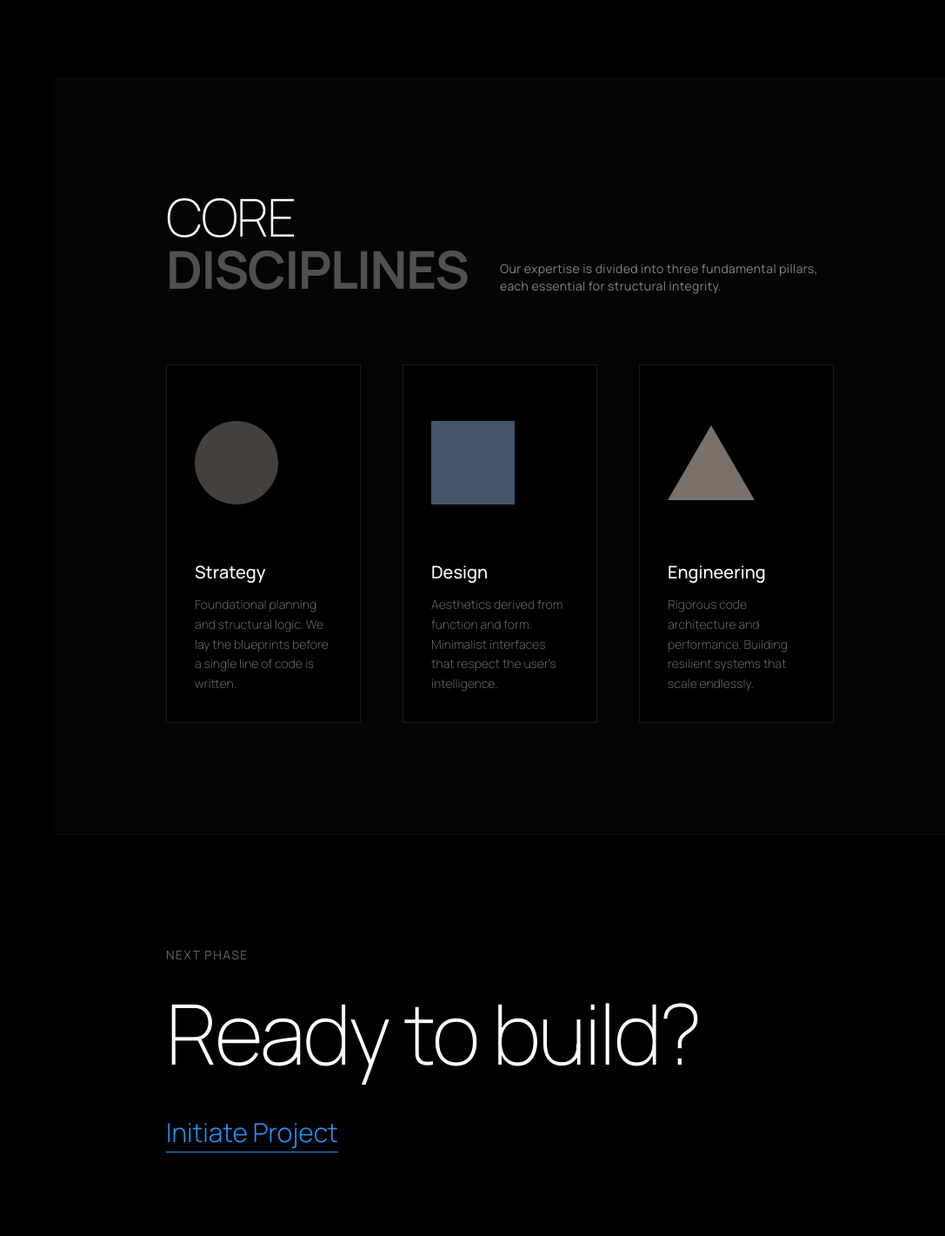
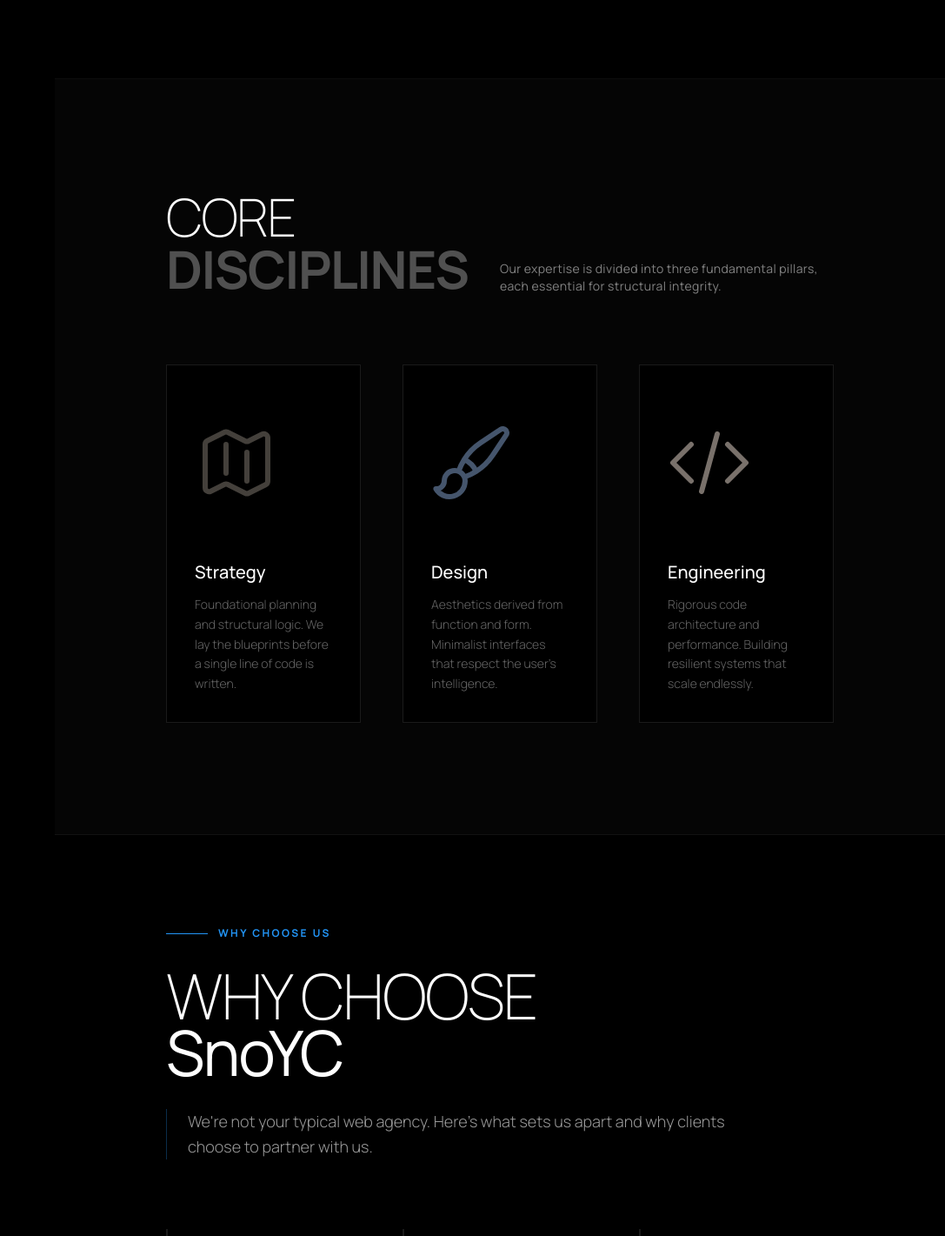
Before and after one commit to SnoYC-tech/Portfolio, a React (Vite) app: page / in a window 1280 px wide. Shown: the part 1330-2751 px from the top of the page at 87% size, without its empty margins (193-1280 px from the left). Built offline with nearby package versions, Linux system fonts and the light colour scheme.

Commit message:
feat: Add About and Why Choose components, enhance routing and update Hero section content

```diff
--- a/src/App.jsx
+++ b/src/App.jsx
@@ -25,7 +25,7 @@
         <main className="flex-1 pt-[65px] md:pt-0 md:ml-64 relative z-10 w-full overflow-hidden">
           <Routes>
             <Route path="/" element={<Home />} />
-            {/* <Route path="/about" element={<AboutPage />} /> */}
+            <Route path="/about" element={<AboutPage />} />
             <Route path="/services" element={<ServicesPage />} />
             <Route path="/contact" element={<ContactPage />} />
           </Routes>
--- a/src/components/Contact.jsx
+++ b/src/components/Contact.jsx
@@ -52,7 +52,7 @@
       </motion.section>
 
       {/* Contact Form & Info Section */}
-      <section className="py-16 md:py-20 lg:py-24 px-6 md:px-20 lg:px-32 border-b border-white/5">
+      <section id='#form' className="py-16 md:py-20 lg:py-24 px-6 md:px-20 lg:px-32 border-b border-white/5">
         <div className="max-w-7xl mx-auto grid grid-cols-1 lg:grid-cols-12 gap-12 md:gap-14 lg:gap-16">
           {/* Contact Information */}
           <motion.div
--- a/src/components/Expertise.jsx
+++ b/src/components/Expertise.jsx
@@ -58,8 +58,10 @@
             variants={cardVariants}
           >
             <div className="h-32 md:h-40 mb-6 md:mb-8 flex items-center justify-start">
-              {/* Abstract Shape: Circle */}
-              <div className="w-20 h-20 md:w-24 md:h-24 rounded-full bg-stone-700 lg:group-hover:bg-[#2295f7] transition-colors duration-700"></div>
+              {/* Strategy Icon: Compass */}
+              <svg className="w-20 h-20 md:w-24 md:h-24 stroke-stone-700 lg:group-hover:stroke-[#2295f7] transition-colors duration-700" fill="none" viewBox="0 0 24 24" strokeWidth="1.5">
+                <path strokeLinecap="round" strokeLinejoin="round" d="M9 6.75V15m6-6v8.25m.503 3.498l4.875-2.437c.381-.19.622-.58.622-1.006V4.82c0-.836-.88-1.38-1.628-1.006l-3.869 1.934c-.317.159-.69.159-1.006 0L9.503 3.252a1.125 1.125 0 00-1.006 0L3.622 5.689C3.24 5.88 3 6.27 3 6.695V19.18c0 .836.88 1.38 1.628 1.006l3.869-1.934c.317-.159.69-.159 1.006 0l4.994 2.497c.317.158.69.158 1.006 0z" />
+              </svg>
             </div>
             <h3 className="text-lg md:text-xl font-medium mb-3 lg:group-hover:text-[#2295f7] transition-colors duration-500">
               Strategy
@@ -76,8 +78,10 @@
             variants={cardVariants}
           >
             <div className="h-32 md:h-40 mb-6 md:mb-8 flex items-center justify-start">
-              {/* Abstract Shape: Square */}
-              <div className="w-20 h-20 md:w-24 md:h-24 rounded-none bg-slate-600 lg:group-hover:bg-[#2295f7] transition-colors duration-700"></div>
+              {/* Design Icon: Pen Tool */}
+              <svg className="w-20 h-20 md:w-24 md:h-24 stroke-slate-600 lg:group-hover:stroke-[#2295f7] transition-colors duration-700" fill="none" viewBox="0 0 24 24" strokeWidth="1.5">
+                <path strokeLinecap="round" strokeLinejoin="round" d="M9.53 16.122a3 3 0 00-5.78 1.128 2.25 2.25 0 01-2.4 2.245 4.5 4.5 0 008.4-2.245c0-.399-.078-.78-.22-1.128zm0 0a15.998 15.998 0 003.388-1.62m-5.043-.025a15.994 15.994 0 011.622-3.395m3.42 3.42a15.995 15.995 0 004.764-4.648l3.876-5.814a1.151 1.151 0 00-1.597-1.597L14.146 6.32a15.996 15.996 0 00-4.649 4.763m3.42 3.42a6.776 6.776 0 00-3.42-3.42" />
+              </svg>
             </div>
             <h3 className="text-lg md:text-xl font-medium mb-3 lg:group-hover:text-[#2295f7] transition-colors duration-500">
               Design
@@ -94,8 +98,10 @@
             variants={cardVariants}
           >
             <div className="h-32 md:h-40 mb-6 md:mb-8 flex items-center justify-start">
-              {/* Abstract Shape: Triangle */}
-              <div className="w-0 h-0 border-l-[40px] md:border-l-[50px] border-r-[40px] md:border-r-[50px] border-b-[69px] md:border-b-[86px] border-l-transparent border-r-transparent border-b-stone-500 lg:group-hover:border-b-[#2295f7] transition-colors duration-700"></div>
+              {/* Engineering Icon: Code Brackets */}
+              <svg className="w-20 h-20 md:w-24 md:h-24 stroke-stone-500 lg:group-hover:stroke-[#2295f7] transition-colors duration-700" fill="none" viewBox="0 0 24 24" strokeWidth="1.5">
+                <path strokeLinecap="round" strokeLinejoin="round" d="M17.25 6.75L22.5 12l-5.25 5.25m-10.5 0L1.5 12l5.25-5.25m7.5-3l-4.5 16.5" />
+              </svg>
             </div>
             <h3 className="text-lg md:text-xl font-medium mb-3 lg:group-hover:text-[#2295f7] transition-colors duration-500">
               Engineering
--- a/src/components/Footer.jsx
+++ b/src/components/Footer.jsx
@@ -10,7 +10,7 @@
         </h2>
         <a
           className="inline-block text-2xl md:text-3xl text-[#2295f7] border-b border-[#2295f7] pb-1 hover:text-white hover:border-white transition-colors duration-500 font-light"
-          href="#"
+          href="/contact"
         >
           Initiate Project
         </a>
--- a/src/components/Sidebar.jsx
+++ b/src/components/Sidebar.jsx
@@ -60,7 +60,7 @@
               <span className="text-xs font-medium tracking-widest uppercase">01</span>
               <span className="text-base tracking-widest uppercase">Home</span>
             </Link>
-            {/* <Link
+            <Link
               to="/about"
               onClick={handleLinkClick}
               className={`flex items-center gap-4 px-4 py-4 transition-all duration-300 ${
@@ -71,7 +71,7 @@
             >
               <span className="text-xs font-medium tracking-widest uppercase">02</span>
               <span className="text-base tracking-widest uppercase">About</span>
-            </Link> */}
+            </Link>
             <Link
               to="/services"
               onClick={handleLinkClick}
--- /dev/null
+++ b/src/components/WhyChoose.jsx
@@ -0,0 +1,112 @@
+import React from 'react';
+import { motion } from 'framer-motion';
+
+const WhyChoose = () => {
+  const reasons = [
+    {
+      number: "01",
+      title: "Lightning Fast Delivery",
+      description: "We move quickly without compromising quality. Your project launches faster than traditional agencies."
+    },
+    {
+      number: "02",
+      title: "Cost-Effective Solutions",
+      description: "No overhead bloat. Direct access to top-tier talent at competitive rates that fit your budget."
+    },
+    {
+      number: "03",
+      title: "Personalized Attention",
+      description: "Small team means you're not just another ticket. Every client gets our full focus and dedication."
+    },
+    {
+      number: "04",
+      title: "Modern Technology Stack",
+      description: "We build with cutting-edge tools and frameworks ensuring your site is fast, scalable, and future-proof."
+    },
+    {
+      number: "05",
+      title: "End-to-End Service",
+      description: "From concept to launch and beyond. Design, development, hosting, and maintenance—all under one roof."
+    },
+    {
+      number: "06",
+      title: "Results-Driven Approach",
+      description: "We don't just build websites. We create digital experiences that drive conversions and grow your business."
+    }
+  ];
+
+  return (
+    <section id="why-choose" className="min-h-screen flex flex-col justify-center relative py-16 md:py-20 lg:py-24 px-6 md:px-20 lg:px-32 border-b border-white/5">
+      <div className="max-w-7xl w-full mx-auto">
+        {/* Section Header */}
+        <motion.div
+          className="mb-12 md:mb-16 lg:mb-20"
+          initial={{ opacity: 0, y: 20 }}
+          whileInView={{ opacity: 1, y: 0 }}
+          viewport={{ once: true }}
+          transition={{ duration: 0.6 }}
+        >
+          <div className="inline-flex items-center gap-3 mb-6 md:mb-8">
+            <span className="w-8 md:w-12 h-px bg-primary"></span>
+            <span className="text-primary text-[10px] md:text-xs font-bold tracking-[0.2em] uppercase">
+              Why Choose Us
+            </span>
+          </div>
+          <h2 className="text-4xl md:text-6xl lg:text-7xl font-thin leading-[0.9] tracking-tight mb-6 md:mb-8">
+            WHY CHOOSE <br />
+            <span className="font-normal text-white">SnoYC</span>
+          </h2>
+          <p className="text-white/60 text-base md:text-lg font-light max-w-2xl leading-relaxed border-l border-primary/30 pl-4 md:pl-6">
+            We're not your typical web agency. Here's what sets us apart and why clients choose to partner with us.
+          </p>
+        </motion.div>
+
+        {/* Reasons Grid */}
+        <motion.div
+          className="grid grid-cols-1 md:grid-cols-2 lg:grid-cols-3 gap-8 md:gap-10 lg:gap-12"
+          initial="hidden"
+          whileInView="visible"
+          viewport={{ once: true, margin: "-100px" }}
+          variants={{
+            hidden: { opacity: 0 },
+            visible: {
+              opacity: 1,
+              transition: {
+                staggerChildren: 0.1
+              }
+            }
+          }}
+        >
+          {reasons.map((reason, index) => (
+            <motion.div
+              key={index}
+              className="group relative"
+              variants={{
+                hidden: { opacity: 0, y: 30 },
+                visible: {
+                  opacity: 1,
+                  y: 0,
+                  transition: { duration: 0.6 }
+                }
+              }}
+            >
+              <div className="flex flex-col gap-4 border-l-2 border-white/10 pl-6 lg:hover:border-primary transition-colors duration-500">
+                <span className="text-5xl md:text-6xl font-thin text-white/10 lg:group-hover:text-primary/20 transition-colors duration-500">
+                  {reason.number}
+                </span>
+                <h3 className="text-xl md:text-2xl font-light text-white lg:group-hover:text-primary transition-colors duration-500">
+                  {reason.title}
+                </h3>
+                <p className="text-sm md:text-base text-white/60 font-light leading-relaxed">
+                  {reason.description}
+                </p>
+              </div>
+            </motion.div>
+          ))}
+        </motion.div>
+      </div>
+    </section>
+  );
+};
+
+export default WhyChoose;
--- a/src/pages/Home.jsx
+++ b/src/pages/Home.jsx
@@ -2,6 +2,7 @@
 import Hero from '../components/Hero';
 import Philosophy from '../components/Philosophy';
 import Expertise from '../components/Expertise';
+import WhyChoose from '../components/WhyChoose';
 import Works from '../components/Works';
 import Footer from '../components/Footer';
 
@@ -11,6 +12,7 @@
       <Hero />
       <Philosophy />
       <Expertise />
+      <WhyChoose />
       {/* <Works /> */}
       <Footer />
     </>
```
Also changed, not shown: src/components/About.jsx (+0 -16 lines), src/components/Hero.jsx (+5 -6 lines), 1 other file (tests, documents, lock files or other folders).
